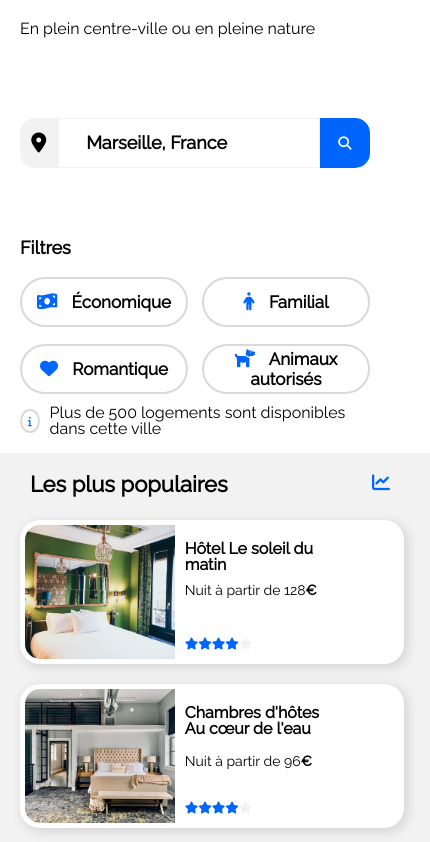
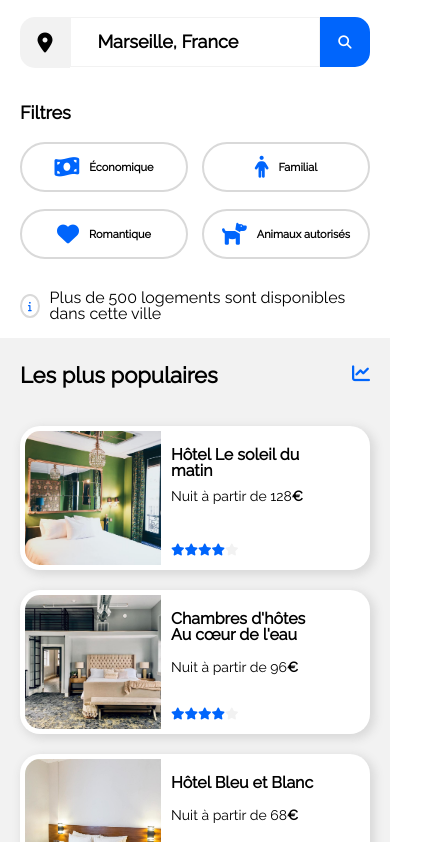
Before and after one commit to delahocheemmanuel/site--booki, a plain HTML site: page index.html in a window 390 px wide. Shown: the part 242-1084 px from the top of the page, 430 px wide, since content can reach past the window. Drawn offline with Linux system fonts and the light colour scheme.

Commit message:
encore des modifs pour soutenance padding etc encore a revoir tt le css pour le clean

```diff
--- a/css/style.css
+++ b/css/style.css
@@ -184,12 +184,15 @@ b {
 /* ----------------------------------------- */
 /* ------------------HEADER----------------- */
 /* ----------------------------------------- */
-
+header{
+    display: flex;
+    flex-direction: column;
+}
 #header__nav {
     display: flex;
     flex-direction: row;
     justify-content: space-between;
-    height: 80px;
+    padding: 0px 0px 60px 0px;
 }
 
 #header__logo img{
@@ -257,9 +260,8 @@ menu a:hover .blue-bar {
 #header__title2 {
     font-size: 16px;
     font-weight: 400;
-    padding-top: 10px;
-    margin-bottom: 25px;
-    margin-top: 0px;
+    padding: 30px 0px 30px 0px;
+
 }
 
 /* ----------------------------------------- */
@@ -277,15 +279,15 @@ form input {
 
 #search--icon {
     display: flex;
-    width: 50px;
-    height: 50px;
+    min-width: 50px;
+    min-height: 50px;
     justify-content: center;
     align-items: center;
     background: #f2f2f2;
     border-radius: 15px 0px 0px 15px;
     font-size: 20px;
 }
-
+/* min-height et min-width pour garder la taille en responsive mobile. */
 
 
 #search--search input {
@@ -320,8 +322,8 @@ form input {
     background: #0065fc;
     border-color: #0065fc;
     border-style: solid;
-    width: 50px;
-    height: 50px;
+    min-width: 50px;
+    min-height: 50px;
     border-top-right-radius: 15px;
     border-bottom-right-radius: 15px;
 }
@@ -331,13 +333,10 @@ form input {
 
 #header__filter {
     display: flex;
-    flex-direction: row;
-    flex-wrap: nowrap;
     align-items: center;
-    align-self: center;
     max-width: 1000px;
-    margin: 30px 0px 30px 0px;
-    max-height: 50px;
+    padding: 30px 0px 30px 0px;
+    height: 50px;
 }
 
 .filter__choice {
@@ -351,9 +350,12 @@ form input {
 }
 
 #header__filter button {
+    display:flex;
+    justify-content:center;
+    align-items: center;
     border-radius: 25px;
     max-width: 226px;
-    width: 100%;
+    padding: 0px 5px 0px 5px;
     height: 50px;
     background: white;
     border-color: #d9d9d9;
@@ -361,11 +363,13 @@ form input {
     font-size: 17px;
     font-weight: 700;
     font-family: 'Raleway', sans-serif;
+
 }
 
 #header__filter button i {
     color: #0065fc;
-    margin-right: 10px;
+    margin: 0px 10px 0px 0px;
+    font-size: 22px;
 }
 
 #header__filter button:hover {
@@ -423,20 +427,21 @@ form input {
 #harboring__marseille {
     display: flex;
     flex-direction: column;
+    justify-content: left;
     background-color: #f2f2f2;
     border-radius: 20px;
     max-width: 63%;
-    padding:40px;
+    padding:40px 40px 40px 40px;
 }
 
 #harboring__marseille__lodging {
     display: flex;
     flex-direction: row;
     flex-wrap: wrap;
-    justify-content: space-evenly;
+    justify-content:space-evenly;
     width: 100%;
-    min-height: 500px;
-    gap: 10px;
+
+    gap: 30px;
 }
 
 .lodging {
@@ -489,7 +494,7 @@ form input {
     display: flex;
     flex-direction: column;
     margin-left: 40px;
-    max-width: 343px;
+
     width: 30%;
     padding: 40px 20px 0px 20px;
     background-color: #f2f2f2;
@@ -503,22 +508,18 @@ form input {
     grid-template-rows: repeat(3, 1fr);
     grid-row-gap: 33px;
     align-content: center;
-
-
     min-width: 230px;
-    max-width: 343px;
-
 }
-
+/* utilisation du grid pour garder les width des cards à la  meme taille  */
 
 #mostpopular__title-icon {
     display: flex;
     flex-direction: row;
     justify-content: space-between;
-    align-content: center;
+
     align-items: center;
     min-width: 230px;
-    max-width: 343px;
+
 
 
     padding-bottom: 25px;
@@ -547,7 +548,7 @@ span.graph {
 
     grid-template-columns: 40% 60%;
     grid-template-rows: repeat(3, 1fr);
-    max-width: 333px;
+
 
     height: 134px;
     background-color: white;
@@ -622,7 +623,7 @@ span.star5 {
 }
 
 #activity--title {
-    margin-bottom: 20px;
+    padding-bottom: 20px;
 }
 
 #activity--title-mobile {
@@ -725,19 +726,18 @@ footer a {
         display: none;
     }
     .filter__choice {
-         grid-column-gap: 10px;
+        justify-content: space-between;
+        gap: 10px;
     }
-    #header__filter li {
-        margin-right: 20px;
-    }
+
 
     /* ----------------------------------------- */
     /* ---------------HARBORING----------------- */
     /* ----------------------------------------- */
 
     #harboring {
-        flex-direction: row;
-        flex-wrap: wrap;
+        flex-direction: column;
+
     }
     #harboring__marseille {
         max-width: 100%
@@ -753,27 +753,17 @@ footer a {
     #harboring__mostpopular {
         margin-top: 40px;
         margin-left: 0;
-        width: 100%;
-        max-width: 992px;
-        min-height: 240px;
-        align-items: stretch;
-        padding: 40px 30px 40px 20px;
+        width: auto;
+        padding: 40px 20px 40px 20px;
     }
-    #mostpopular__title-icon {
-        flex-wrap: wrap;
 
-        max-width: 100%;
-    }
     #mostpopular {
         display:grid;
         grid-template-columns:repeat(3, 1fr);
         grid-template-rows: none;
-
         gap: 23px;
         max-width: 100%;
     }
-
-
 
     .mostpopular__lodging img {
         height: 134px;
@@ -802,9 +792,7 @@ footer a {
     /* ----------------------------------------- */
     /* -----------------ACTIVITE---------------- */
     /* ----------------------------------------- */
-    #activity {
-        max-width: 992px;
-    }
+
     .activity__places {
 
         height: 267px;
@@ -855,7 +843,6 @@ footer a {
 
     #header__title1,
     #header__title2,
-    #header__search,
     #header__filter,
     #header__info {
         padding: 20px;
@@ -911,17 +898,19 @@ footer a {
         background: #0065fc;
     }
     #header__title1 {
-        margin-top: 56px;
-        margin-bottom: 13px;
+        padding: 0px 20px 0px 20px;
     }
 
     #header__title2 {
-        padding-bottom: 36px;
+        padding: 20px 20px 0px 20px;
+
     }
 
     /* ----------------------------------------- */
     /* ----------------------------------------- */
-
+    #header__search{
+        padding: 20px 20px 36px 20px;
+    }
     #search--search {
         width: 100%;
     }
@@ -945,19 +934,20 @@ footer a {
         flex-direction: column;
         justify-content: flex-start;
         align-items: flex-start;
-
-        padding-bottom: 50px;
+        padding: 0px 20px 100px 20px;
     }
     #header__filter button {
+        font-size: 11px;
         border-radius: 25px;
         max-width: 500px;
+
     }
     #header__filter h4 {
         padding-bottom: 20px;
     }
 
     .filter__choice {
-        display: grid;
+        display: grid; /* passage du display en grid pour garder pour du width 100% de la largeur */
         grid-template-columns: repeat(2, 1fr);
         grid-template-rows: repeat(2, 1fr);
         grid-column-gap: 14px;
@@ -987,27 +977,25 @@ footer a {
     }
 
     #harboring--title {
-        margin-left: 10px;
-        margin-bottom: 0px;
-        padding-left: 10px;
-        padding-top: 26px;
         padding-bottom: 19px;
     }
 
     #harboring__marseille {
-        justify-content: space-around;
+
         max-height: 5000px;
         background-color: white;
         padding-bottom: 73px;
         padding-left: 0;
+        padding:26px 20px 70px 20px;
     }
 
     #harboring__marseille__lodging {
         flex-direction: column;
         flex-wrap: nowrap;
         justify-content: space-between;
-        min-height: 1400px;
-        padding: 0px 20px 0px 20px;
+        gap:12px;
+        height: auto;
+
         width: 100%;
     }
 
@@ -1029,30 +1017,33 @@ footer a {
     /* ----------------------------------------- */
 
     #harboring__mostpopular {
-        max-width: 762px;
+
         margin-top: 0;
         width: 100%;
+        max-width: 762px;
         max-height: 700px;
         border-radius: 0px;
-        padding: 20px 20px 20px 20px;
+        padding:26px 0px 50px 0px;
     }
 
     #mostpopular {
-        display: flex;
-        flex-direction: column;
+        display: grid;
+        grid-template-columns: 1fr;
+        grid-template-rows: repeat(3, 1fr);
+        grid-row-gap: 33px;
 
         margin-right: 0;
         max-width: 100%;
         max-height: 500px;
         gap: 20px;
+        padding: 20px 30px 00px 20px;
     }
 
     #mostpopular__title-icon {
+        padding: 00px 20px 20px 20px;
+        max-width: 100%;
+        margin-right: 0px;
 
-
-        margin-right: 0px;
-        padding-left: 10px;
-        padding-right: 20px;
     }
 
     #mostpopular--icon {
@@ -1061,7 +1052,7 @@ footer a {
 
     .mostpopular__lodging {
 
-        width: 96%;
+        width: 100%;
         max-width: 762px;
         margin-left: 0;
         margin-right: 0;
@@ -1092,7 +1083,7 @@ footer a {
     #activity {
         display: flex;
         flex-direction: column;
-        justify-content: space-between;
+
         padding: 0px 20px 0px 20px;
 
         margin-top: 0px;
@@ -1102,6 +1093,7 @@ footer a {
         display: flex;
         flex-direction: column;
         justify-content: space-around;
+        gap:25px;
     }
 
     .activity__places {
@@ -1150,3 +1142,21 @@ footer a {
         margin-left: 30px;
     }
 }
+/* ----------------------------------------- */
+/* -------AMELIORATION POSSIBLE------------ */
+/* ----------------------------------------- */
+/* commande javascript pour améliorer le flebox de #harboring__marseille__lodging
+en  modifiant le justify-content au moment du wrap
+
+const container = document.querySelector('#harboring__marseille__lodging');
+
+function updateJustifyContent() {
+  if (container.offsetWidth < container.scrollWidth) {
+    container.style.justifyContent = 'space-between';
+  } else {
+    container.style.justifyContent = 'space-around';
+  }
+}
+
+window.addEventListener('resize', updateJustifyContent);
+updateJustifyContent(); */
--- a/index.html
+++ b/index.html
@@ -304,7 +304,7 @@
                         </div>
                     </div>
                     <div id="mostpopular">
-                        <a href="#" class="mostpopular">
+                        <a href="#">
                             <article class="mostpopular__lodging">
                                 <div class="m-lodging__picture">
                                 <img
```
